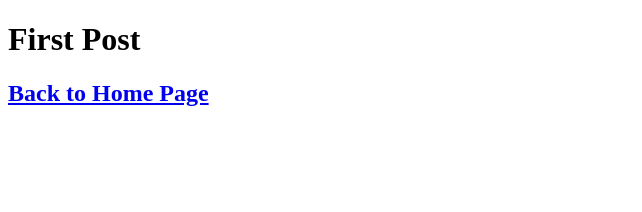
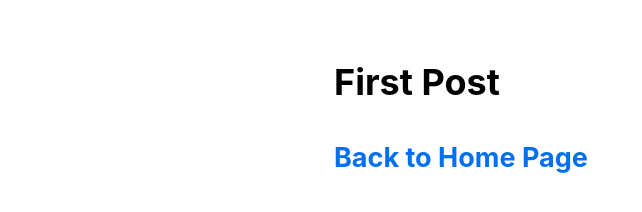
Before and after one commit to FrancisCalizo/JS-Concepts-2020, a React app in the folder nextjs-blog/: page /posts/first-post in a window 1280 px wide. Shown: the whole page, without its empty margins (0-642 px from the left). Built offline with nearby package versions, Linux system fonts and the light colour scheme.

Commit message:
Assets, metadata, and css Nextjs 3.8

```diff
--- /dev/null
+++ b/nextjs-blog/components/layout.js
@@ -0,0 +1,7 @@
+import styles from './layout.module.css';
+
+const Layout = ({ children }) => {
+  return <div className={styles.container}>{children}</div>;
+};
+
+export default Layout;
--- /dev/null
+++ b/nextjs-blog/components/layout.module.css
@@ -0,0 +1,5 @@
+.container {
+  max-width: 36rem;
+  padding: 0 1rem;
+  margin: 3rem auto 6rem;
+}
--- /dev/null
+++ b/nextjs-blog/pages/_app.js
@@ -0,0 +1,5 @@
+import '../styles/global.css';
+
+export default function App({ Component, pageProps }) {
+  return <Component {...pageProps} />;
+}
--- a/nextjs-blog/pages/posts/first-post.js
+++ b/nextjs-blog/pages/posts/first-post.js
@@ -1,15 +1,22 @@
+import Head from 'next/head';
 import Link from 'next/link';
+
+import Layout from '../../components/layout';
 
 const firstPost = () => {
   return (
-    <div>
+    <Layout>
+      <Head>
+        <title>First Post</title>
+        <link rel="icon" href="/favicon.ico" />
+      </Head>
       <h1>First Post</h1>
       <h2>
         <Link href="/">
           <a>Back to Home Page</a>
         </Link>
       </h2>
-    </div>
+    </Layout>
   );
 };
 
--- /dev/null
+++ b/nextjs-blog/styles/global.css
@@ -0,0 +1,27 @@
+html,
+body {
+  padding: 0;
+  margin: 0;
+  font-family: -apple-system, BlinkMacSystemFont, Segoe UI, Roboto, Oxygen,
+    Ubuntu, Cantarell, Fira Sans, Droid Sans, Helvetica Neue, sans-serif;
+  line-height: 1.6;
+  font-size: 18px;
+}
+
+* {
+  box-sizing: border-box;
+}
+
+a {
+  color: #0070f3;
+  text-decoration: none;
+}
+
+a:hover {
+  text-decoration: underline;
+}
+
+img {
+  max-width: 100%;
+  display: block;
+}
```
